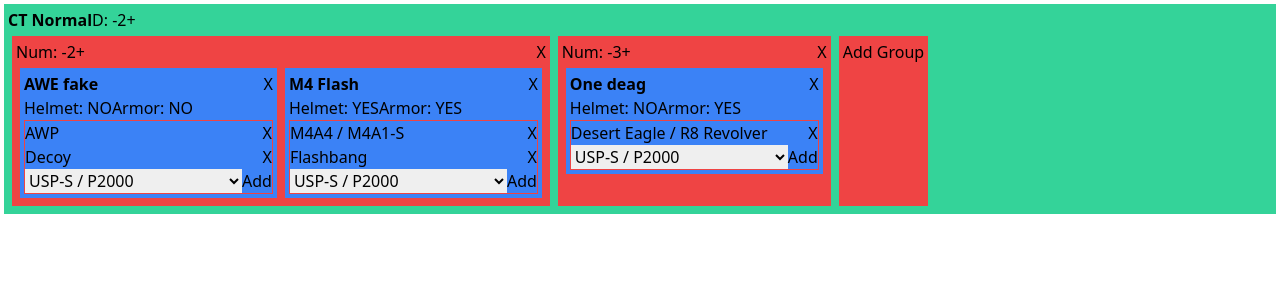
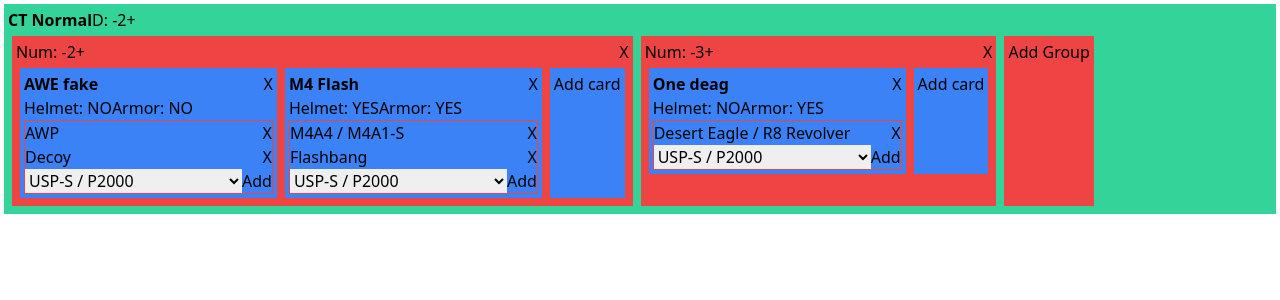
Before and after one commit to Djeeberjr/csgo-retakes-editor, a React (Create React App) app: page / in a window 1280 px wide. Shown: the top 300 px of the page. Built offline with nearby package versions, Linux system fonts and the light colour scheme.

Commit message:
implemented add new card

```diff
--- a/src/components/CardGroup.tsx
+++ b/src/components/CardGroup.tsx
@@ -1,4 +1,5 @@
 import React from "react"
+import Card from "../types/Card"
 import CardGroup from "../types/CardGroup"
 import Side from "../types/Side"
 import CardComp from "./Card"
@@ -33,6 +34,18 @@
 						)}
 					/>
 				)}
+				<div
+					className="bg-blue-500 m-1 p-1 cursor-pointer"
+					onClick={()=>onChange?.(
+						new CardGroup(
+							cardGroup.numInDeck,
+							...cardGroup.cards,
+							new Card("New card",false,false)
+						)
+					)}
+				>
+					Add card
+				</div>
 			</div>
 		</div>
 	)
```
